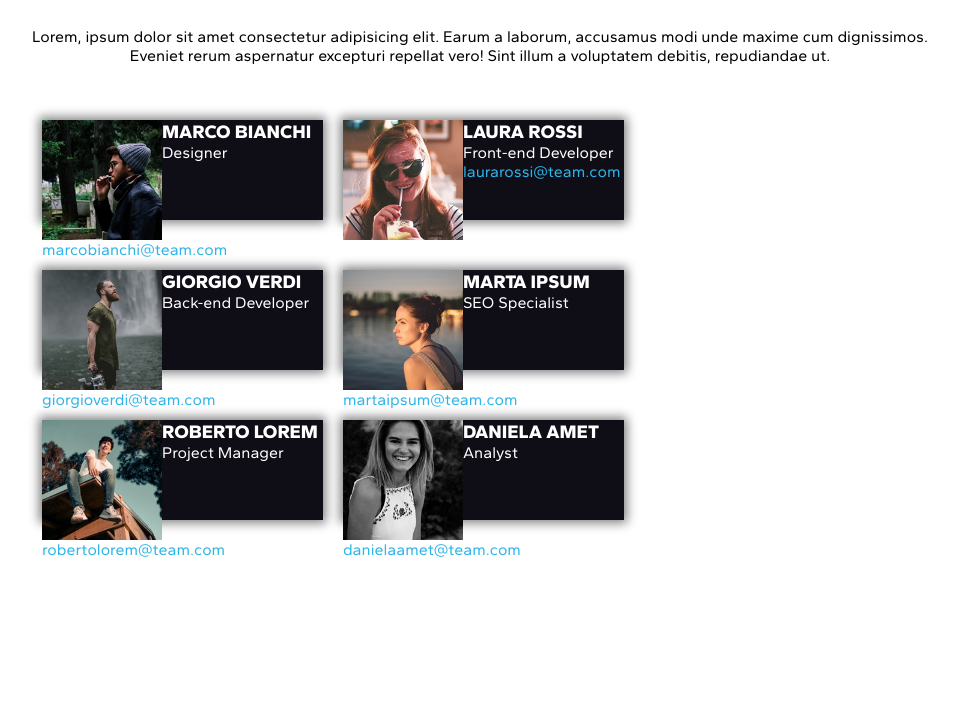
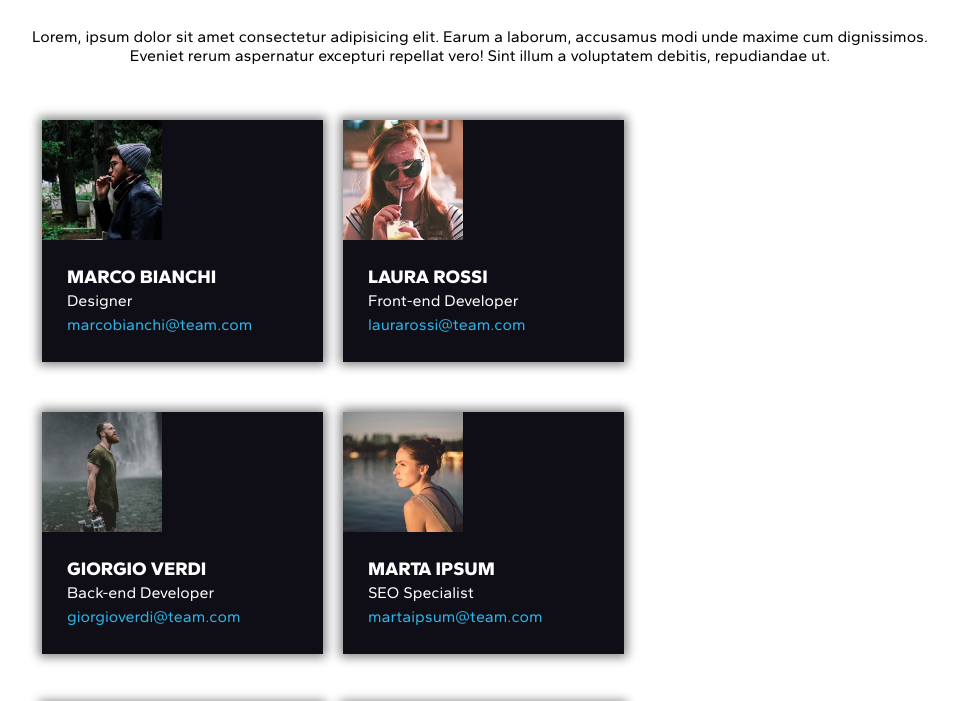
Before and after one commit to Pacciatore/html-css-float-cards, a plain HTML site: page index.html in a window 1280 px wide. Shown: the part 71-772 px from the top of the page, without its empty margins (160-1118 px from the left). Drawn offline with Linux system fonts and the light colour scheme.

Commit message:
Formattazione content+eliminazione altezza card

```diff
--- a/css/style.css
+++ b/css/style.css
@@ -60,7 +60,6 @@ main {
     background-color: #0f0e17;
     margin: 25px 10px;
     width: calc(100% / 3.19);
-    height: 100px;
     box-shadow: 0px 0px 10px 3px grey;
     float: left;
 }
@@ -83,4 +82,8 @@ main {
 }
 
 /* Formato contenuto card */
+.card .content {
+    padding: 25px;
+    float: left;
+    line-height: 1.5rem;
 }
```
